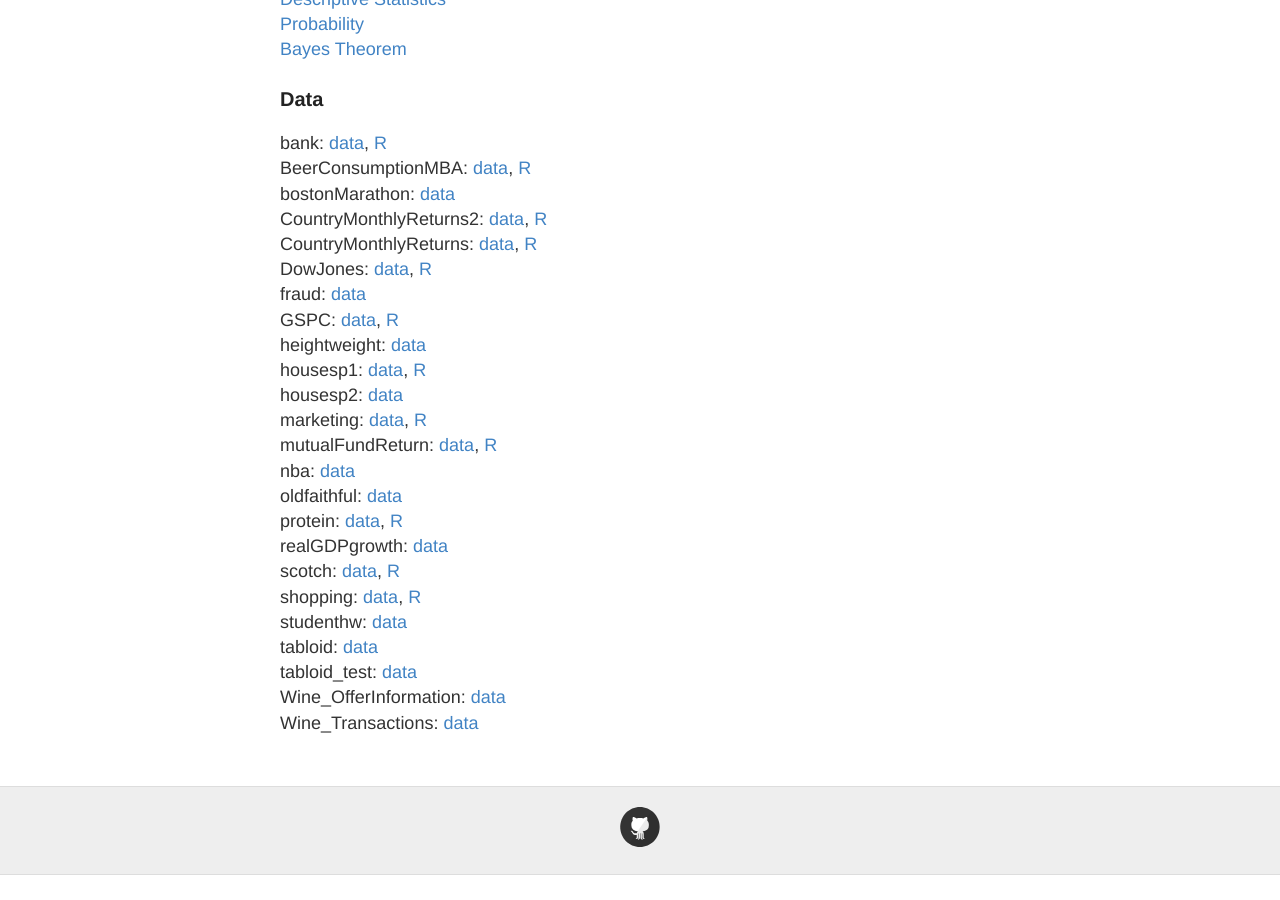
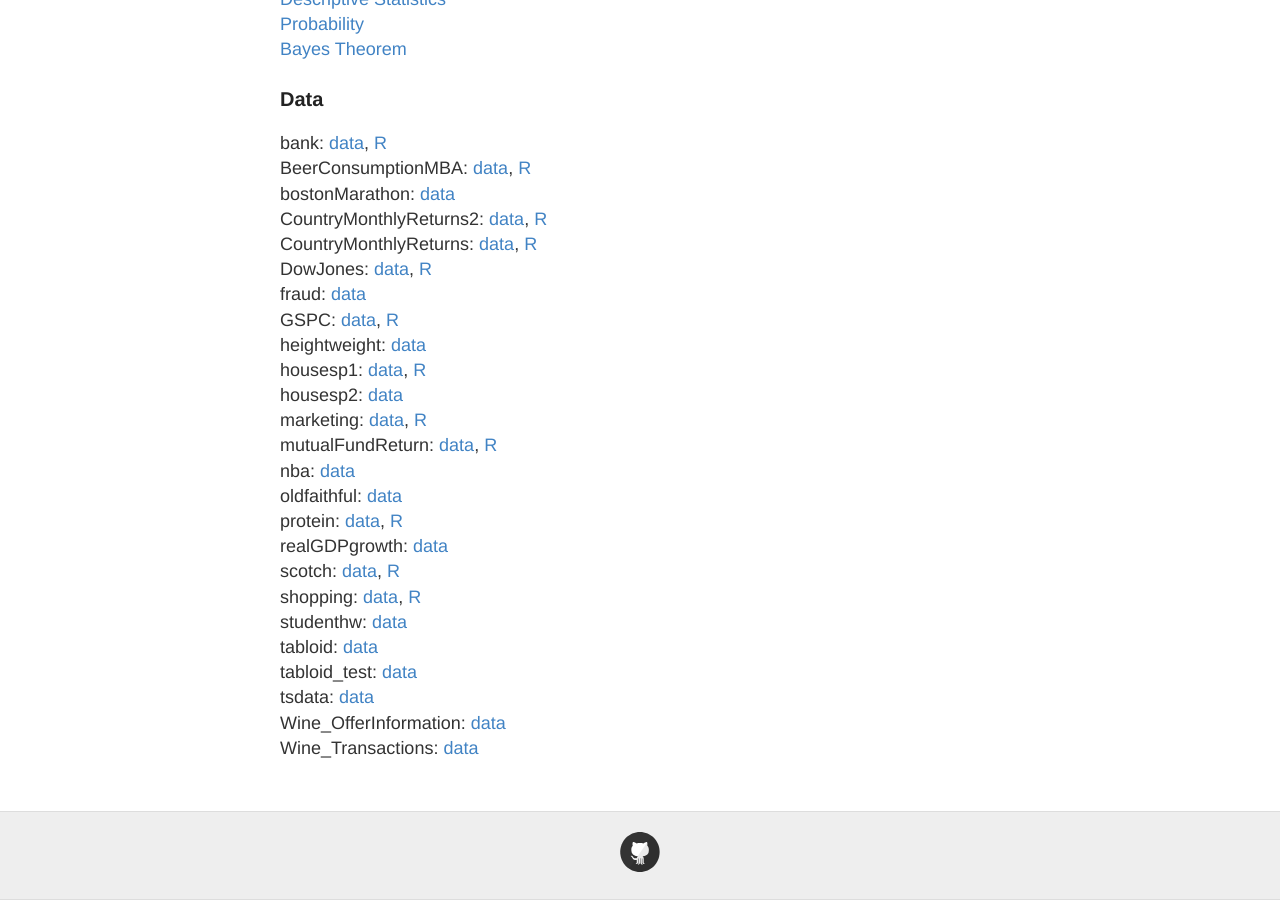
Before and after one commit to mlakolar/BUS41000, a Jekyll site: the page built from lectures.md, in a window 1280 px wide and 900 px high, scrolled down 722 px. Built offline with Jekyll 4.4.1, drawn with Linux system fonts in a browser that asks for light colours; before the commit the page ends 1597 px from its top, so only the background shows below that.

Commit message:
hw05 file

```diff
--- a/lectures.md
+++ b/lectures.md
@@ -68,6 +68,7 @@
 
 ### Data
 
+
 bank: [data](https://github.com/mlakolar/BUS41000/raw/master/data/bank.csv), [R](https://github.com/mlakolar/BUS41000/raw/master/data/bank.R)
 BeerConsumptionMBA: [data](https://github.com/mlakolar/BUS41000/raw/master/data/BeerConsumptionMBA.csv), [R](https://github.com/mlakolar/BUS41000/raw/master/data/BeerConsumptionMBA.R)
 bostonMarathon: [data](https://github.com/mlakolar/BUS41000/raw/master/data/bostonMarathon.csv)
@@ -90,5 +91,6 @@
 studenthw: [data](https://github.com/mlakolar/BUS41000/raw/master/data/studenthw.csv)
 tabloid: [data](https://github.com/mlakolar/BUS41000/raw/master/data/tabloid.csv)
 tabloid_test: [data](https://github.com/mlakolar/BUS41000/raw/master/data/tabloid_test.csv)
+tsdata: [data](https://github.com/mlakolar/BUS41000/raw/master/data/tsdata.csv)
 Wine_OfferInformation: [data](https://github.com/mlakolar/BUS41000/raw/master/data/Wine_OfferInformation.csv)
 Wine_Transactions: [data](https://github.com/mlakolar/BUS41000/raw/master/data/Wine_Transactions.csv)
```
